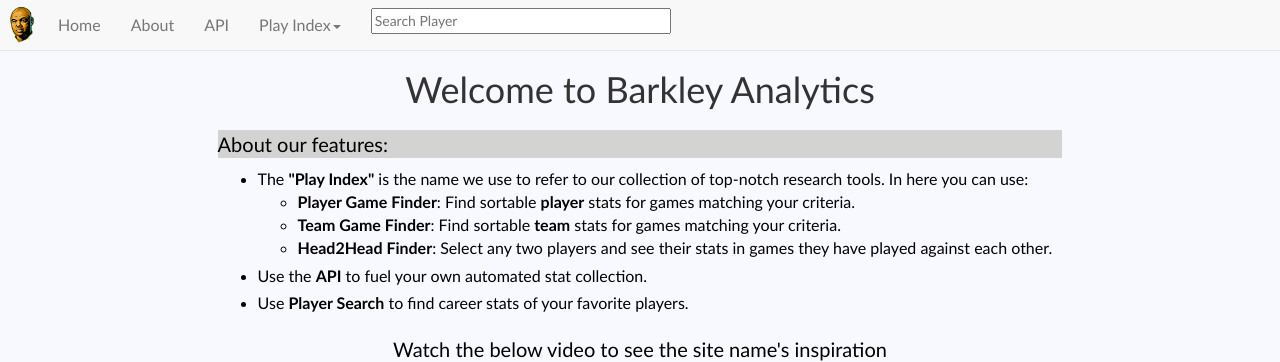
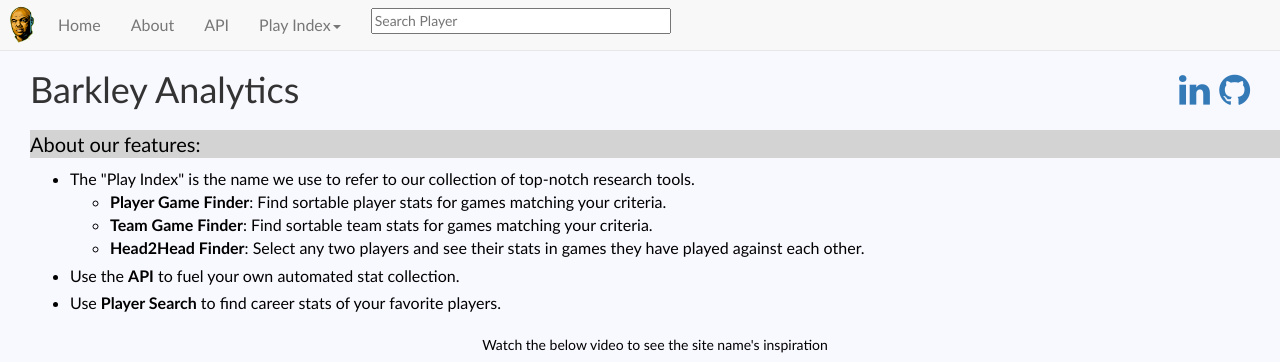
Before and after one commit to benschneid/nba-stats-api, a Python web app: template wsite/app/templates/index.html in a window 1280 px wide. Shown: the top 362 px of the page. Run offline with Jinja, Linux system fonts and the light colour scheme; the template is opened without the code that fills it, so the values that code supplies are empty; some libraries are stand-ins or nearby versions.

Commit message:
html updates

```diff
--- a/wsite/app/templates/index.html
+++ b/wsite/app/templates/index.html
@@ -5,12 +5,9 @@
         <style xmlns="http://www.w3.org/1999/html" xmlns="http://www.w3.org/1999/html">
         body{
         margin-left: 30px;
-        width: 66%;
-        margin-left: 17%;
         margin-bottom: 30px;
         }
         h1{
-        text-align: center;
         padding-bottom: 10px;
         }
         p{
@@ -30,23 +27,21 @@
 {% endblock %}
 
 {% block content %}
-<h1 style="padding-top: 30px;">Welcome to Barkley Analytics</h1>
+<h1 style="padding-top: 30px;">Barkley Analytics <div style="float: right; margin-right: 30px;"><a href="https://www.linkedin.com/in/benwschneider/" class="fa fa-linkedin"></a>
+<a href="https://github.com/benschneid" class="fa fa-github"></a></div></h1>
 <p style="font-family: Trebuchet MS; background-color: lightgrey;">About our features:</p>
 <ul>
-<li>The <strong>"Play Index"</strong> is the name we use to refer to our collection of top-notch research tools.
-    In here you can use:</li>
+<li>The "Play Index" is the name we use to refer to our collection of top-notch research tools.</li>
 <ul>
-    <li><strong>Player Game Finder</strong>: Find sortable <strong>player</strong> stats for games matching your criteria.</li>
-    <li><strong>Team Game Finder</strong>: Find sortable <strong>team</strong> stats for games matching your criteria.</li>
+    <li><strong>Player Game Finder</strong>: Find sortable player stats for games matching your criteria.</li>
+    <li><strong>Team Game Finder</strong>: Find sortable team stats for games matching your criteria.</li>
     <li><strong>Head2Head Finder</strong>: Select any two players and see their stats in games they have played against each other.</li>
 </ul>
 <li style="padding-top: 5px;">Use the <strong>API</strong> to fuel your own automated stat collection.</li>
 <li style="padding-top: 5px;">Use <strong>Player Search</strong> to find career stats of your favorite players.</li>
 </ul>
 
-<p style="padding-top: 10px; text-align: center;">Watch the below video to see the site name's inspiration</p>
-<iframe style="display: block; margin: 0 auto;" width="560" height="315" src="https://www.youtube.com/embed/2asGeItzGWM" frameborder="0" allow="accelerometer;
+<p style="padding-top: 10px; text-align: center; font-size: 14px;">Watch the below video to see the site name's inspiration</p>
+<iframe style="display: block; margin: 0 auto;" width="420" height="236.2" src="https://www.youtube.com/embed/2asGeItzGWM" frameborder="0" allow="accelerometer;
  autoplay; encrypted-media; gyroscope; picture-in-picture" allowfullscreen></iframe>
-<a href="#" class="fa fa-linkedin"></a>
-<a href="#" class="fa fa-github"></a>
 {% endblock %}
```
